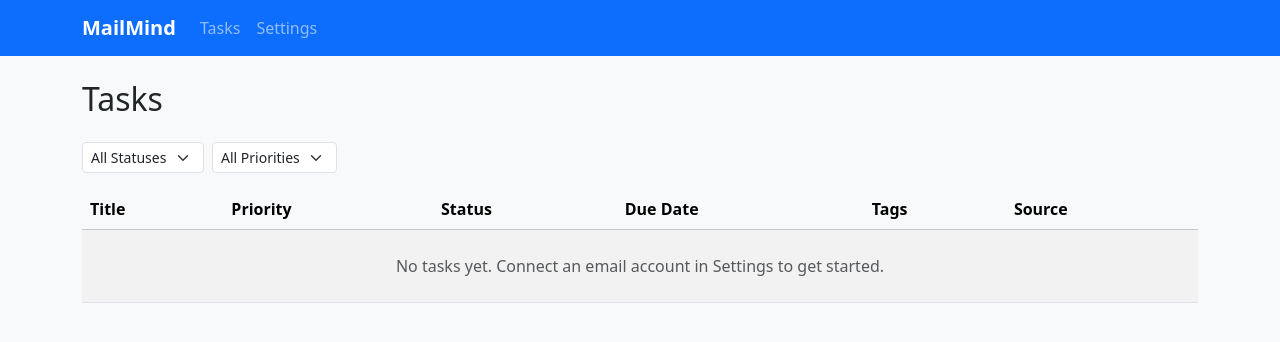
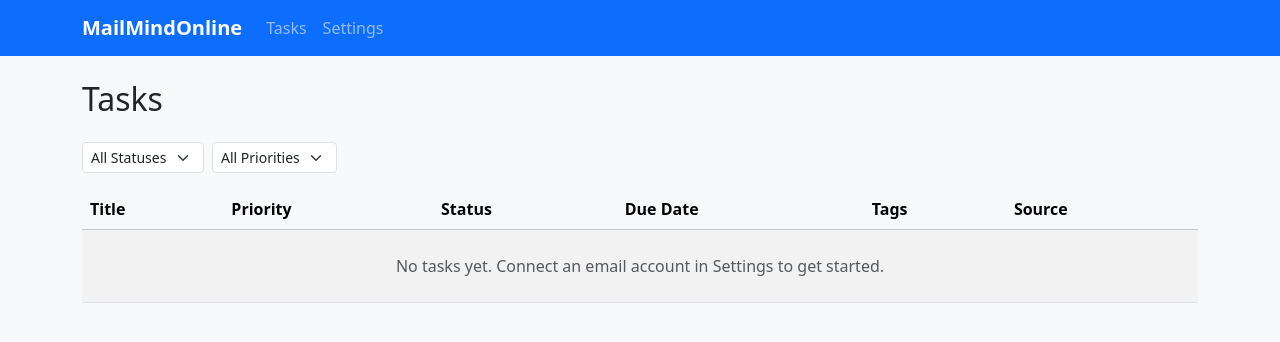
Before and after one commit to toddhall0/mailmindonline, a Flask app: page / in a window 1280 px wide. Shown: the top 342 px of the page. Run offline with Flask 3, Linux system fonts and the light colour scheme; data that the repository does not hold is empty.

Commit message:
Rename app branding from MailMind to MailMindOnline
https://claude.ai/code/session_013gNsELVzjXaVf9kkYnMM9Z

```diff
--- a/templates/base.html
+++ b/templates/base.html
@@ -3,7 +3,7 @@
 <head>
   <meta charset="UTF-8">
   <meta name="viewport" content="width=device-width, initial-scale=1.0">
-  <title>{% block title %}MailMind{% endblock %}</title>
+  <title>{% block title %}MailMindOnline{% endblock %}</title>
   <link href="https://cdn.jsdelivr.net/npm/bootstrap@5.3.3/dist/css/bootstrap.min.css"
         rel="stylesheet">
   <style>
@@ -13,7 +13,7 @@
 <body>
   <nav class="navbar navbar-expand-lg navbar-dark bg-primary mb-4">
     <div class="container">
-      <a class="navbar-brand fw-bold" href="/">MailMind</a>
+      <a class="navbar-brand fw-bold" href="/">MailMindOnline</a>
       <button class="navbar-toggler" type="button" data-bs-toggle="collapse"
               data-bs-target="#navbarNav">
         <span class="navbar-toggler-icon"></span>
--- a/templates/settings.html
+++ b/templates/settings.html
@@ -1,5 +1,5 @@
 {% extends "base.html" %}
-{% block title %}Settings – MailMind{% endblock %}
+{% block title %}Settings – MailMindOnline{% endblock %}
 
 {% block content %}
 <h2 class="mb-3">Settings</h2>
--- a/templates/tasks.html
+++ b/templates/tasks.html
@@ -1,5 +1,5 @@
 {% extends "base.html" %}
-{% block title %}Tasks – MailMind{% endblock %}
+{% block title %}Tasks – MailMindOnline{% endblock %}
 
 {% block content %}
 <div class="d-flex justify-content-between align-items-center mb-3">
```
